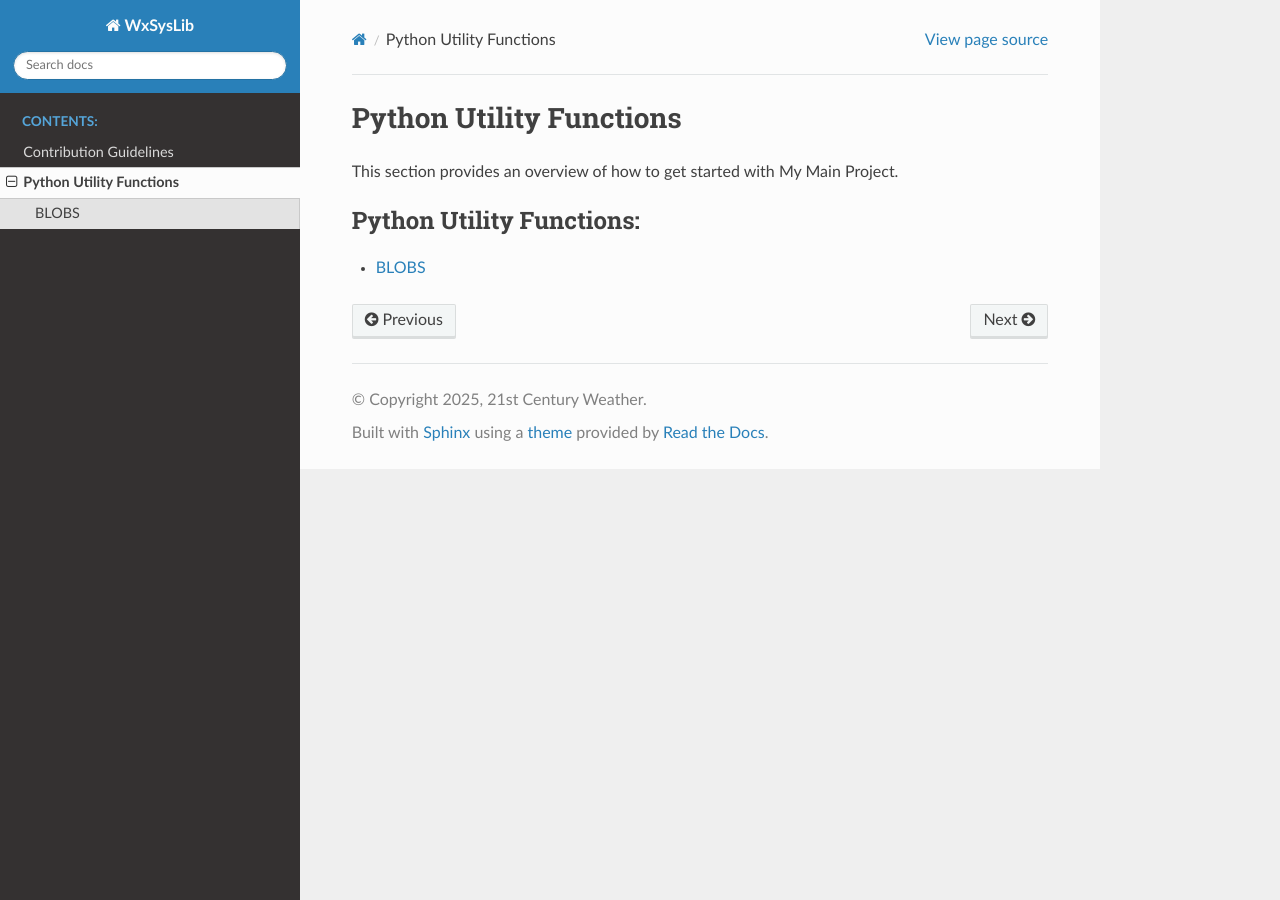
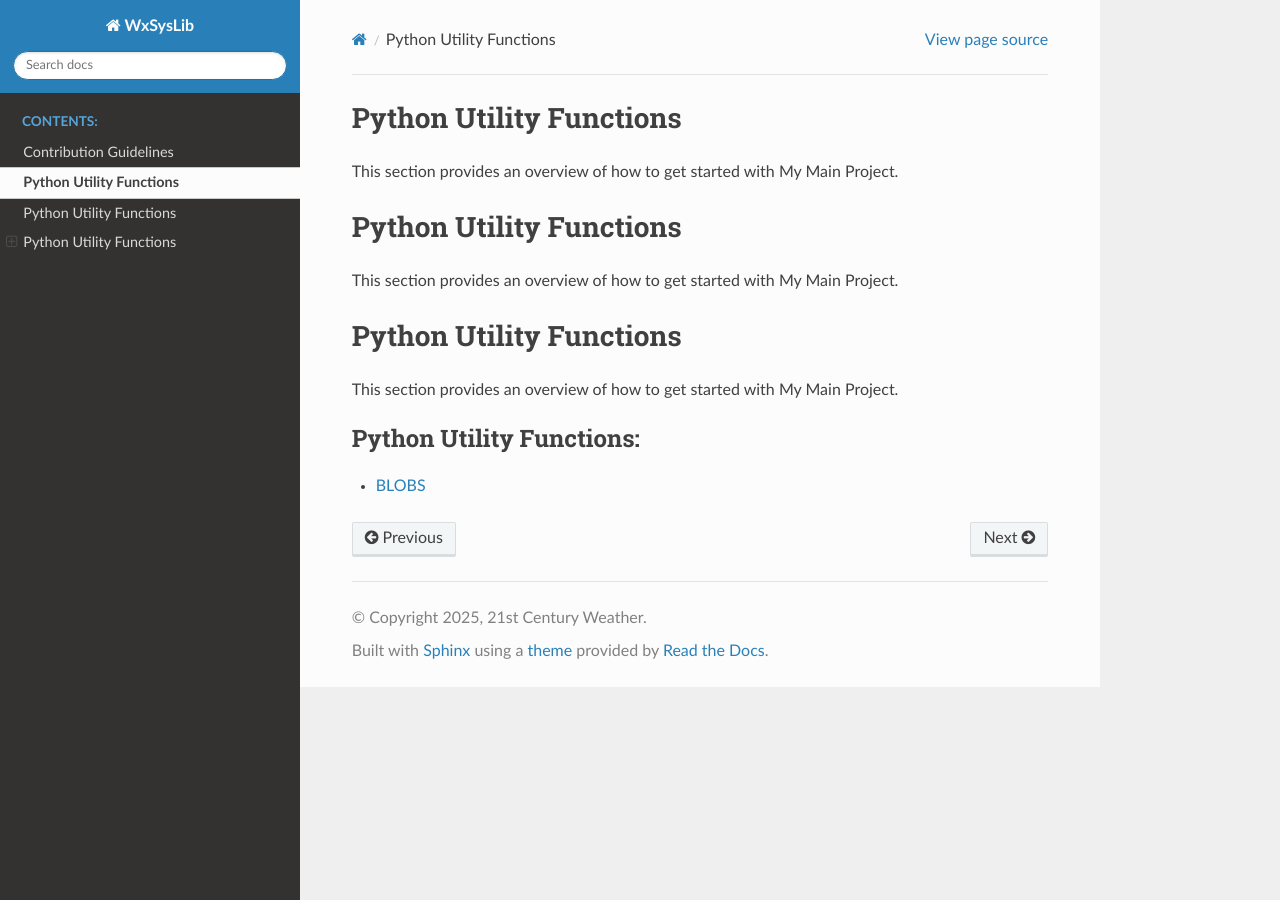
Before and after one commit to andrewbrown31/WxSysLib, a Sphinx documentation site: the page built from docs/utils/index.rst, in a window 1280 px wide. Built offline with Sphinx 7.4.7 and the Read the Docs theme 3.1.0, drawn with Linux system fonts in a browser that asks for light colours; pages that are not in the unit, such as notebooks, are missing from menus.

Commit message:
Update index.rst

```diff
--- a/docs/utils/index.rst
+++ b/docs/utils/index.rst
@@ -1,4 +1,14 @@
 .. _utils:
+
+Python Utility Functions
+========================
+
+This section provides an overview of how to get started with My Main Project.
+
+Python Utility Functions
+========================
+
+This section provides an overview of how to get started with My Main Project.
 
 Python Utility Functions
 ========================
```
